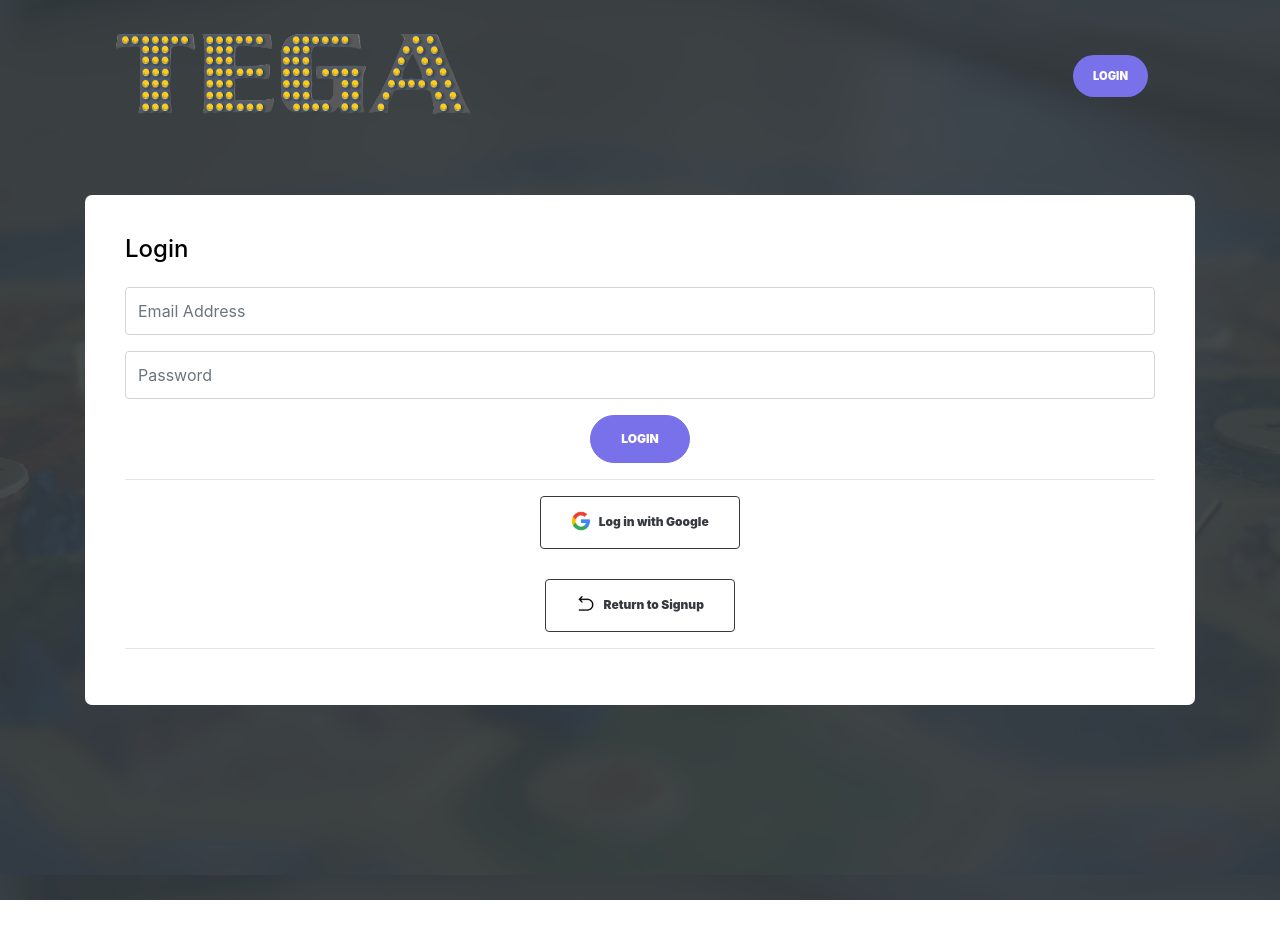
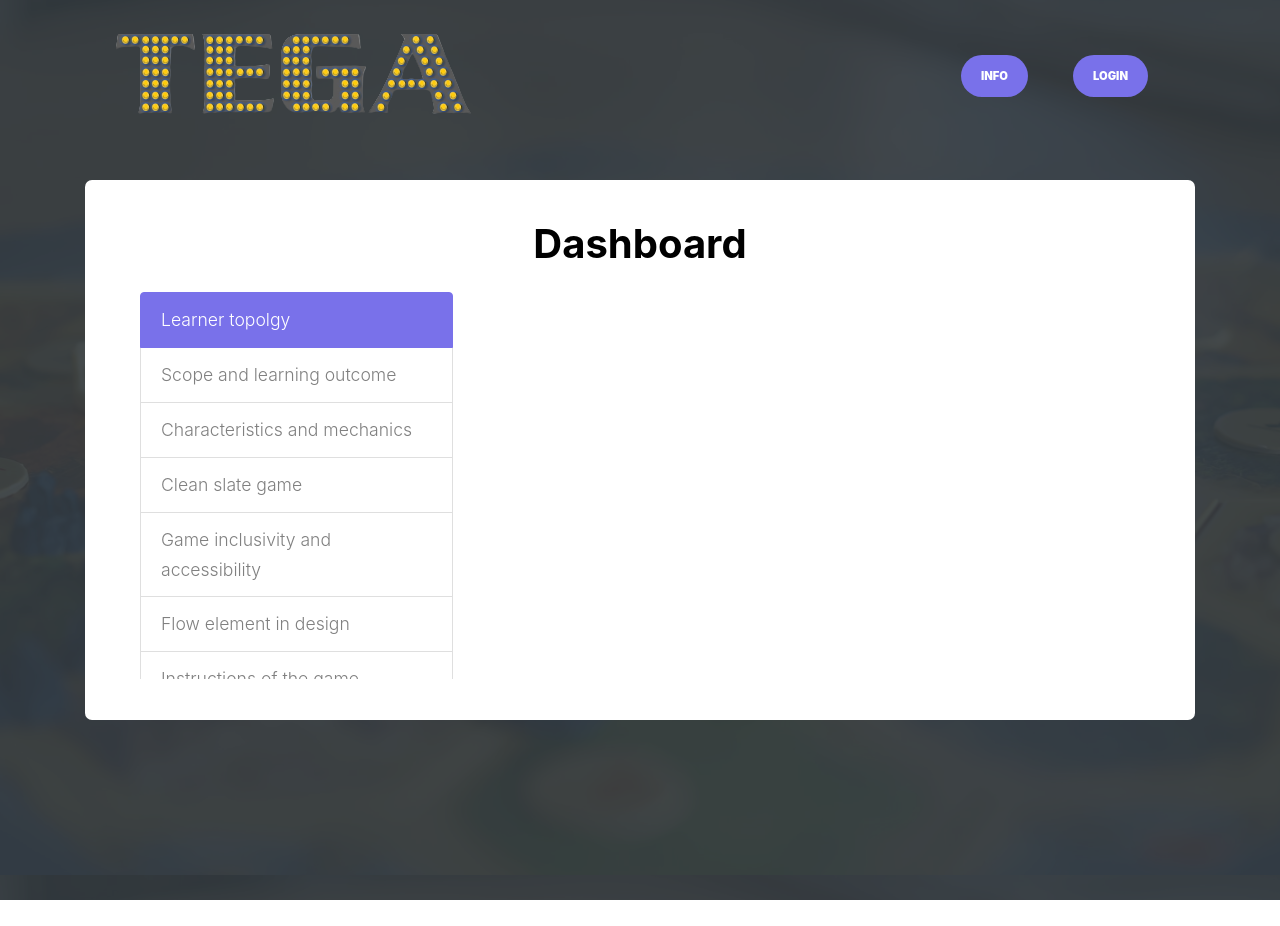
Before and after one commit to tsmithscott/tega-toolkit, a Flask app: page /dashboard in a window 1280 px wide. Shown: the top 926 px of the page. Run offline with Flask 2, Linux system fonts and the light colour scheme; parts of the project's set-up code (start-up, migrations or seed data) failed here and were passed over; some libraries are stand-ins or nearby versions; some web fonts are replaced.

Commit message:
Created dashboard + structure modal

```diff
--- a/templates/base.html
+++ b/templates/base.html
@@ -49,6 +49,9 @@
                         <div class="ml-auto w-25">
                             <nav class="site-navigation position-relative text-right" role="navigation">
                                 <ul class="site-menu main-menu site-menu-dark js-clone-nav mr-auto d-none d-lg-block m-0 p-0">
+                                    {% if request.endpoint == 'dashboard' %}
+                                            <li class="cta"><a id="intro-modal-button" href="#introModal" data-bs-toggle="modal" data-bs-target="#introModal" class="nav-link"><span>Info</span></a></li>
+                                        {% endif %}
                                     {% if not current_user.is_authenticated %}
                                         {% if not request.endpoint == 'login' %}
                                             <li class="cta"><a href="/login" class="nav-link"><span>Login</span></a></li>
@@ -85,7 +88,7 @@
                         <div class="col-md-4">
                             <h3>Contact Us</h3>
                             <p>If you would like to get in touch, please feel free to get in touch</p>
-                            <button id="modal-button" type="button" class="btn btn-primary" data-bs-toggle="modal" data-bs-target="#contactUsModal">
+                            <button id="contact-us-modal-button" type="button" class="btn btn-primary" data-bs-toggle="modal" data-bs-target="#contactUsModal">
                                 Contact us
                             </button>
                         </div>
@@ -137,6 +140,77 @@
             </div>
           </div>
 
+        <!-- Introduction/Info Modal -->
+        <div class="modal fade" id="introModal" aria-labelledby="introModal" tabindex="-1">
+            <div class="modal-dialog">
+              <div class="modal-content">
+                <div class="modal-header">
+                  <h5 class="modal-title" style="text-align: center;">Project Structure</h5>
+                </div>
+                <div class="modal-body">
+
+                    <div class="accordion" style="text-align: center;">
+                        <div class="accordion-item">
+                            <h2 class="accordion-header" id="headingOne">
+                                <button class="btn btn-primary accordion-button" type="button" data-bs-toggle="collapse" data-bs-target="#collapseOne" aria-expanded="true" aria-controls="collapseOne">
+                                    Diagnosis
+                                </button>
+                            </h2>
+                            <div id="collapseOne" class="accordion-collapse collapse" aria-labelledby="headingOne" data-bs-parent="#accordionExample">
+                                <div class="accordion-body">
+                                    <ul>
+                                        <li>Identifying the learner/player typology</li>
+                                        <li>Defining the scope and learning outcome</li>
+                                    </ul>
+                                </ul>
+                                </div>
+                            </div>
+                            <ul>
+                        </div>
+
+                        <div class="accordion-item">
+                            <h2 class="accordion-header" id="headingTwo">
+                                <button class="btn btn-primary accordion-button" type="button" data-bs-toggle="collapse" data-bs-target="#collapseTwo" aria-expanded="true" aria-controls="collapseOne">
+                                    Design
+                                </button>
+                            </h2>
+                            <div id="collapseTwo" class="accordion-collapse collapse" aria-labelledby="headingTwo" data-bs-parent="#accordionExample">
+                                <div class="accordion-body">
+                                    <ul>
+                                        <li>Identifying the game characteristics and mechanics</li>
+                                        <li>Selection of the clean slate game</li>
+                                        <li>Ensuring the game inclusivity and accessibility</li>
+                                        <li>Ensuring the flow element in the design</li>
+                                        <li>Drafting the instruction of the game</li>
+                                        <li>Ensuring the game playability by playtesting through Beta-Play and reflection</li>
+                                        <li>Amending based on the feedback of the Beta-Play</li>
+                                    </ul>
+                                </div>
+                            </div>
+                            <ul>
+                        </div>
+
+                        <div class="accordion-item">
+                            <h2 class="accordion-header" id="headingThree">
+                                <button class="btn btn-primary accordion-button" type="button" data-bs-toggle="collapse" data-bs-target="#collapseThree" aria-expanded="true" aria-controls="collapseOne">
+                                    Testing
+                                </button>
+                            </h2>
+                            <div id="collapseThree" class="accordion-collapse collapse" aria-labelledby="headingThree" data-bs-parent="#accordionExample">
+                                <div class="accordion-body">
+                                    <ul>
+                                        <li>Planting the assessment criteria</li>
+                                        <li>Entering in TEGA database</li>
+                                    </ul>
+                                </div>
+                            </div>
+                        </div>
+                    </div>
+                </div>
+              </div>
+            </div>
+          </div>
+
     <!-- JavaScript Bundle with Popper -->
     <script src="https://cdn.jsdelivr.net/npm/bootstrap@5.2.3/dist/js/bootstrap.bundle.min.js" integrity="sha384-kenU1KFdBIe4zVF0s0G1M5b4hcpxyD9F7jL+jjXkk+Q2h455rYXK/7HAuoJl+0I4" crossorigin="anonymous"></script>
     <script src="{{ url_for('static', filename='js/jquery-3.3.1.min.js') }}"></script>
--- a/templates/dashboard.html
+++ b/templates/dashboard.html
@@ -6,34 +6,25 @@
         <div class="container">
             <div class="row centered-div">
                 <div class="col-sm-12">
-
                     <div class="ml-auto aos-init aos-animate" data-aos="fade-up" data-aos-delay="500">
                         <form action="" method="post" class="form-box">
-                            <h3 class="h4 text-black mb-4">Login</h3>
-                            <div class="form-group">
-                                <input type="text" class="form-control" placeholder="Email Address">
+                            <h1 style="color:black; text-align: center;">Dashboard</h1>
+                            <div class="col-sm-4" style="height: 387px; overflow-y: scroll; direction: rtl;">
+                                <ul class="list-group" style="direction: ltr;">
+                                    <li class="list-group-item active" aria-current="true">Learner topolgy</li>
+                                    <li class="list-group-item">Scope and learning outcome</li>
+                                    <li class="list-group-item">Characteristics and mechanics</li>
+                                    <li class="list-group-item">Clean slate game</li>
+                                    <li class="list-group-item">Game inclusivity and accessibility</li>
+                                    <li class="list-group-item">Flow element in design</li>
+                                    <li class="list-group-item">Instructions of the game</li>
+                                    <li class="list-group-item">Game playability</li>
+                                    <li class="list-group-item">Amendments based on feedback</li>
+                                    <li class="list-group-item">Assessment criteria</li>
+                                    <li class="list-group-item">TEGA database</li>
+                                </ul>
                             </div>
-                            <div class="form-group">
-                                <input type="password" class="form-control" placeholder="Password">
-                            </div>
-                            <div class="form-group" style="display: flex; justify-content: center; align-items: center;">
-                                <input type="submit" class="btn btn-primary btn-pill" value="Login">
-                            </div>
-                            <hr>
-                            <div class="centered-div">
-                                <a class="btn btn-outline-dark" href="{{ url_for('google_login') }}" role="button" style="text-transform:none">
-                                    <img width="20px" style="margin-bottom:3px; margin-right:5px" alt="Google sign-in" src="{{ url_for('static', filename='images/google.png') }}">
-                                    Log in with Google
-                                </a>
-                            </div>
-                            <br />
-                            <div class="centered-div">
-                                <a class="btn btn-outline-dark" href="{{ url_for('index') }}" role="button" style="text-transform:none">
-                                    <img width="20px" style="margin-bottom:3px; margin-right:5px" alt="Google sign-in" src="{{ url_for('static', filename='images/return.png') }}">
-                                    Return to Signup
-                                </a>
-                            </div>
-                            <hr>
+                            <div class="col-sm-6"></div>
                         </form>
                     </div>
                 </div>
```
